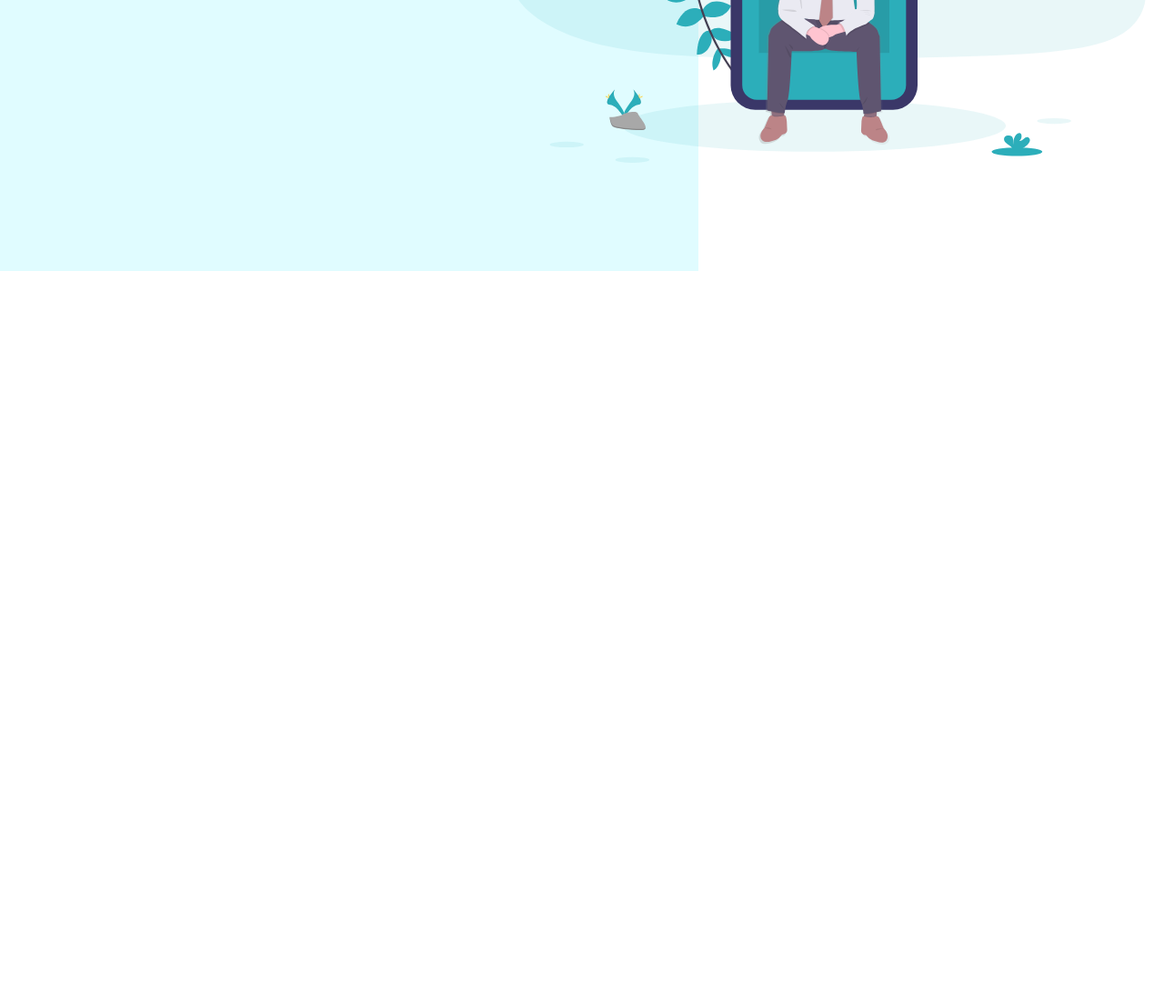
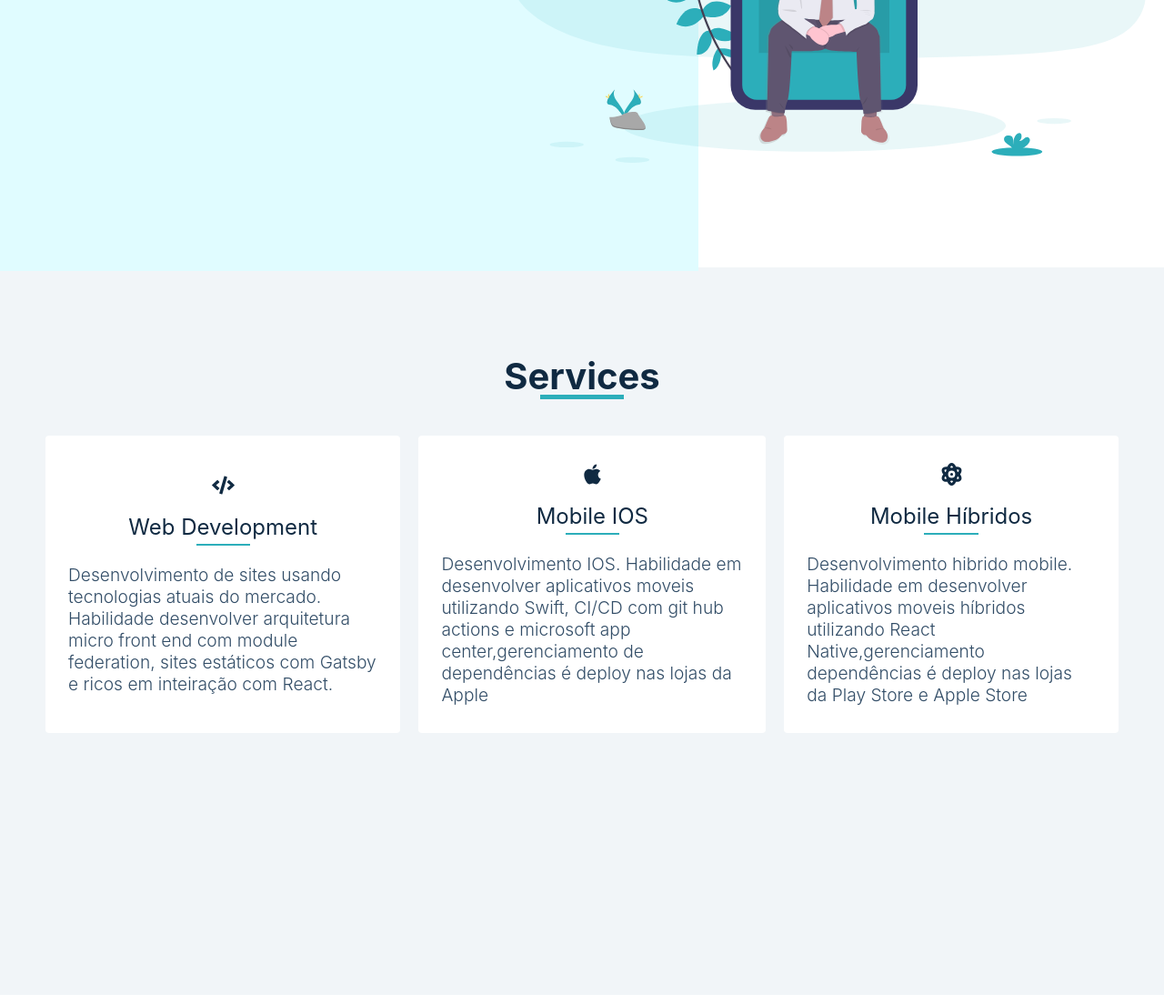
Before and after one commit to kenjimaeda54/portifolio-gatsbyJs, a Gatsby site: page / in a window 1280 px wide. Shown: the part 502-1606 px from the top of the page at 91% size. Before the commit the page ends 800 px from the top, so only its background shows below. Built offline with nearby package versions, Linux system fonts and the light colour scheme; Gatsby itself is replaced by a stand-in of ours.

Commit message:
feat: finished component services

```diff
--- a/src/components/Hero/social-link.js
+++ b/src/components/Hero/social-link.js
@@ -1,17 +1,18 @@
 import React from "react"
 import { AiFillLinkedin, AiFillGithub } from "react-icons/ai"
+import * as Styles from "./styles.module.css"
 
 export const data = [
   {
     id: 1,
     name: "Github",
     link: "https://github.com/kenjimaeda54",
-    icon: <AiFillGithub size={25} fill="hsl(209,61%,16%)" />,
+    icon: <AiFillGithub size={25} className={Styles.icon} />,
   },
   {
     id: 2,
     name: "LinkedIn",
     link: "https://www.linkedin.com/in/kenjimaeda1233/",
-    icon: <AiFillLinkedin size={25} fill="hsl(209,61%,16%)" />,
+    icon: <AiFillLinkedin size={25} className={Styles.icon} />,
   },
 ]
--- a/src/components/Hero/styles.module.css
+++ b/src/components/Hero/styles.module.css
@@ -1,7 +1,9 @@
 .container {
   display: flex;
-  width: 100vw;
   justify-content: space-between;
+  min-height: calc(
+    100vh - 103px
+  ); /* 100vh e importante para que o flex direction do pai empurre para baixo os outros conteudos */
 }
 
 .section {
@@ -16,6 +18,15 @@
   background-color: var(--clr-primary-10);
   width: 60vw;
 }
+
+.icon {
+  fill: var(--clr-grey-1);
+}
+
+a:hover .icon {
+  fill: var(--clr-primary-5);
+}
+
 .wrap {
   display: flex;
   margin-left: 100px;
@@ -24,6 +35,7 @@
   align-items: flex-start;
   gap: 20px;
 }
+
 .title {
   display: flex;
   flex-direction: column;
@@ -82,6 +94,7 @@
 .wrapImg {
   position: absolute;
   right: 20px;
+  height: 400px;
 }
 
 .hero {
--- a/src/components/Layout/styles.module.css
+++ b/src/components/Layout/styles.module.css
@@ -1,7 +1,7 @@
 .container {
   display: flex;
   flex-direction: column;
-  padding: 10px 50px;
+  padding: 10px 0px;
   width: 100vw;
-  height: 100vh;
+  overflow-x: hidden;
 }
--- a/src/components/NavBar/styles.module.css
+++ b/src/components/NavBar/styles.module.css
@@ -2,7 +2,7 @@
   display: flex;
   justify-content: space-between;
   width: 100%;
-  padding: 23px 0px;
+  padding: 23px 50px;
   z-index: 700;
 }
 
--- /dev/null
+++ b/src/components/Services/index.jsx
@@ -0,0 +1,26 @@
+import React from "react"
+import { services } from "./services"
+import * as Styles from "./styles.module.css"
+
+export default function Services() {
+  return (
+    <article className={Styles.container}>
+      <div className={Styles.wrapTitle}>
+        <h1>Services</h1>
+        <div className={Styles.underlineTitle} />
+      </div>
+      <div className={Styles.wrapServices}>
+        {services.map(it => (
+          <div key={it.id} className={Styles.card}>
+            {it.icon}
+            <div className={Styles.wrapSubTitle}>
+              <h3>{it.title}</h3>
+              <div className={Styles.underlineSubTitle} />
+            </div>
+            <p>{it.description}</p>
+          </div>
+        ))}
+      </div>
+    </article>
+  )
+}
--- /dev/null
+++ b/src/components/Services/services.js
@@ -0,0 +1,27 @@
+import React from "react"
+import { FaCode, FaApple, FaAtom } from "react-icons/fa"
+import * as Styles from "./styles.module.css"
+
+export const services = [
+  {
+    id: 1,
+    icon: <FaCode size={25} className={Styles.icon} />,
+    description:
+      "Desenvolvimento de sites usando tecnologias atuais do mercado. Habilidade desenvolver arquitetura micro front end com module federation, sites estáticos com Gatsby e ricos em inteiração com React.",
+    title: "Web Development",
+  },
+  {
+    id: 2,
+    icon: <FaApple size={25} className={Styles.icon} />,
+    description:
+      "Desenvolvimento IOS. Habilidade em desenvolver aplicativos moveis utilizando Swift, CI/CD com git hub actions e microsoft app center,gerenciamento de dependências é deploy nas lojas da Apple",
+    title: "Mobile IOS",
+  },
+  {
+    id: 3,
+    icon: <FaAtom size={25} className={Styles.icon} />,
+    description:
+      "Desenvolvimento hibrido mobile. Habilidade em desenvolver aplicativos moveis híbridos utilizando React Native,gerenciamento dependências é deploy nas lojas da Play Store e Apple Store",
+    title: "Mobile Híbridos",
+  },
+]
--- /dev/null
+++ b/src/components/Services/styles.module.css
@@ -0,0 +1,102 @@
+.container {
+  display: flex;
+  flex-direction: column;
+  width: 100vw;
+  height: 100vh;
+  background-color: var(--clr-grey-10);
+  padding: 70px 50px;
+  gap: 40px;
+}
+.wrapTitle {
+  display: flex;
+  flex-direction: column;
+  justify-content: center;
+  align-items: center;
+  width: 100%;
+}
+
+.wrapTitle h1 {
+  font-size: 2.5rem;
+  font-weight: bold;
+  color: var(--clr-grey-1);
+  margin-bottom: -3px;
+}
+
+.underlineTitle {
+  width: 5.7rem;
+  height: 0.3rem;
+  background-color: var(--clr-primary-5);
+}
+
+.wrapServices {
+  display: flex;
+  flex-direction: row;
+  flex-direction: space-between;
+  gap: 20px;
+}
+
+.card {
+  display: flex;
+  flex-direction: column;
+  justify-content: center;
+  align-items: center;
+  padding: 30px 25px;
+  background-color: var(--clr-white);
+  min-width: 150px;
+  gap: 20px;
+  border-radius: 4px;
+}
+
+.icon {
+  fill: var(--clr-grey-1);
+}
+
+.card:hover .icon {
+  fill: var(--clr-white);
+}
+
+.card:hover {
+  background-color: var(--clr-primary-5);
+  --color-icon: var(--clr-white);
+}
+
+.card:hover .underlineSubTitle {
+  background-color: var(--clr-white);
+}
+
+.card:hover p {
+  color: var(--clr-white);
+}
+
+.card:hover h3 {
+  color: var(--clr-white);
+}
+
+.wrapSubTitle {
+  display: flex;
+  flex-direction: column;
+  justify-content: center;
+  align-items: center;
+  width: 100%;
+}
+
+.wrapSubTitle h3 {
+  font-size: 1.5rem;
+  font-weight: 400;
+  color: var(--clr-grey-1);
+  margin-bottom: 5px;
+}
+
+.underlineSubTitle {
+  width: 3.7rem;
+  height: 0.1rem;
+  background-color: var(--clr-primary-5);
+}
+
+.card p {
+  text-align: start;
+  font-size: 1.2rem;
+  line-height: 1.5rem;
+  font-weight: 300;
+  color: var(--clr-grey-3);
+}
--- a/src/pages/index.js
+++ b/src/pages/index.js
@@ -1,10 +1,12 @@
 import React from "react"
 import Hero from "../components/Hero"
+import Services from "../components/Services"
 
 export default function Home() {
   return (
-    <div>
+    <>
       <Hero />
-    </div>
+      <Services />
+    </>
   )
 }
```
